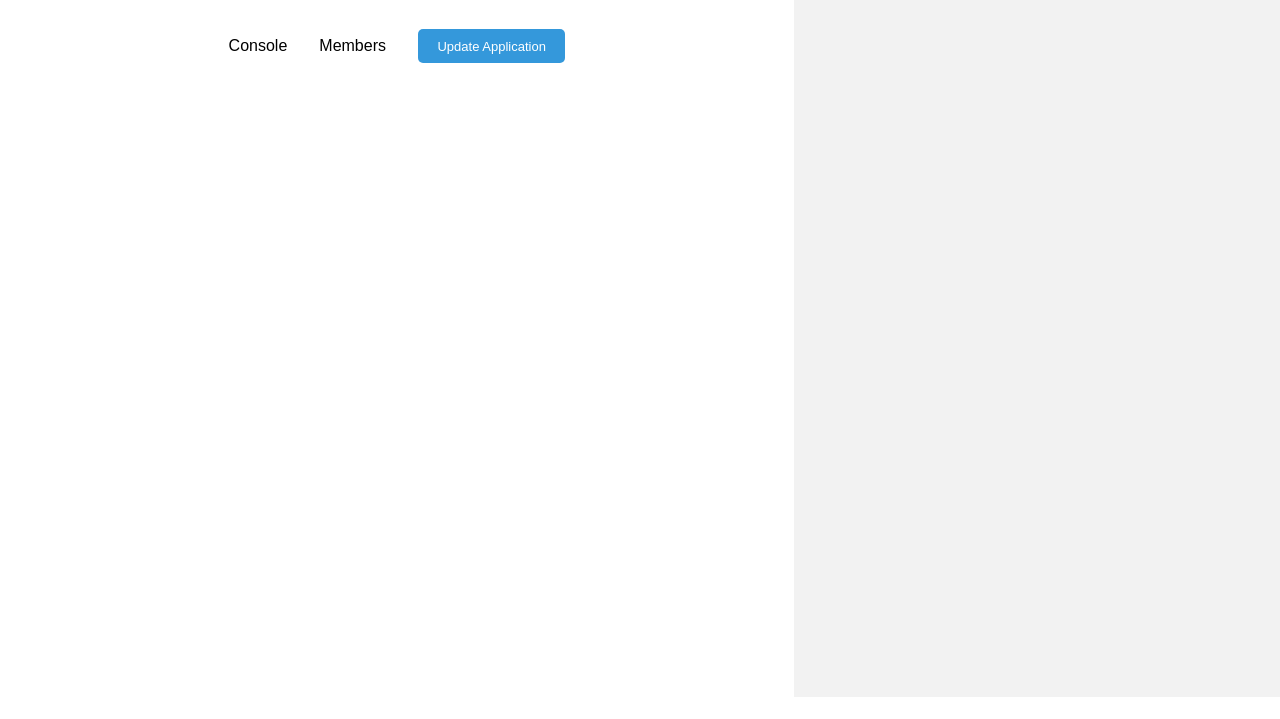
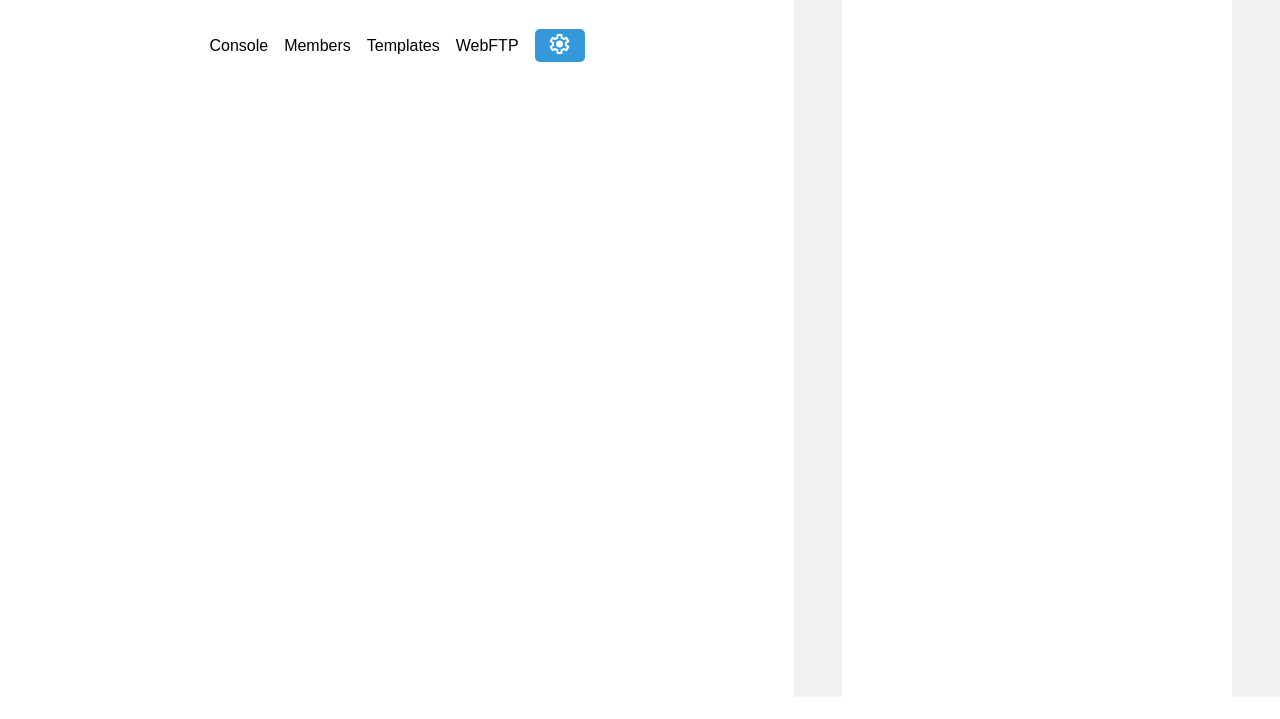
Before and after one commit to anthonylegrand/AppWeaveV2, a website: page public/dashboard.html in a window 1280 px wide. Shown: the part 103-822 px from the top of the page. After the commit the page ends 800 px from the top, so only its background shows below. Drawn offline with nearby package versions, Linux system fonts and the light colour scheme; files that its build step writes are made by us from their sources; no server answers; files whose address does not match are found by name.

Commit message:
✨[Dashboard] Update Design

```diff
--- a/public/css/dashboard.css
+++ b/public/css/dashboard.css
@@ -4,37 +4,43 @@ body {
 
 section {
   width: 100%;
+  z-index: 90;
 }
 body > div {
-  display: flex;
-  align-items: center;
-  height: 100%;
-  padding: 0 3em;
   background-color: rgb(242, 242, 242);
+  min-width: 486px;
+  overflow-y: auto;
+  overflow-x: hidden;
 }
 
 iframe {
   height: 844px;
   width: 390px;
-  overflow: auto;
   border: 0;
   border-radius: 10px;
+  margin: 48px;
+  background-color: white;
 }
 
-ul {
+section > ul {
   list-style: none;
   display: flex;
-  gap: 2em;
+  gap: 1em;
   margin: 2em 0;
   padding: 0;
   justify-content: center;
   align-items: center;
 }
+section > ul > li > button:hover,
+section > ul > li:hover {
+  text-decoration: underline;
+  cursor: pointer;
+}
 
-ul > li > button {
+section > ul > li > button {
   color: white;
   background-color: #3498db;
-  padding: 0.75em 1.5em;
+  padding: 0.25em 1em;
   border: 0;
   border-radius: 5px;
   font-size: small;
--- a/public/css/style.css
+++ b/public/css/style.css
@@ -9,6 +9,11 @@ body {
     width: 0px;
   }
 }
+@media screen and (max-width: 1200px) {
+  header ul {
+    max-width: 100px;
+  }
+}
 header {
   display: flex;
   justify-content: space-between;
@@ -18,12 +23,18 @@ header {
 header > div {
   max-height: 38px;
 }
+header > div > a {
+  color: black;
+}
 header ul {
+  position: relative;
   list-style-type: none;
   border: 1px solid lightgray;
   border-radius: 15px;
   margin: 0;
   padding: 0;
+  z-index: 99;
+  background-color: white;
 }
 header ul > li {
   padding: 10px;
@@ -44,3 +55,7 @@ header ul > li:not(:first-child) {
 header ul:hover > li {
   display: block;
 }
+
+span.icon {
+  font-size: x-large;
+}
--- a/public/dashboard.html
+++ b/public/dashboard.html
@@ -3,8 +3,15 @@
   <head>
     <meta charset="UTF-8" />
     <meta name="viewport" content="width=device-width, initial-scale=1.0" />
+
     <link rel="stylesheet" href="public/css/style.css" />
     <link rel="stylesheet" href="public/css/dashboard.css" />
+
+    <link
+      rel="stylesheet"
+      href="https://fonts.googleapis.com/css2?family=Material+Symbols+Outlined:opsz,wght,FILL,GRAD@24,200,0,0"
+    />
+
     <title>AppWeave - Dashboard</title>
   </head>
   <body>
@@ -28,13 +35,20 @@
         <li>Console</li>
         <!-- <li>Integration</li> -->
         <li>Members</li>
-        <!-- <li>Templates</li> -->
-        <li><button>Update Application</button></li>
+        <li>Templates</li>
+        <li>WebFTP</li>
+        <li>
+          <button>
+            <span class="material-symbols-outlined"> settings </span>
+          </button>
+        </li>
       </ul>
+
+      <div></div>
     </section>
 
     <div>
-      <iframe src="http://localhost:81/projects"> </iframe>
+      <iframe id="mobile-mockup" src=""> </iframe>
     </div>
 
     <script src="public/js/script.js"></script>
--- a/public/js/dashboard.js
+++ b/public/js/dashboard.js
@@ -7,6 +7,9 @@ fetch("/project/" + urlParams.get("projectUuid"), {
   .then((json) => {
     console.log(json);
 
+    document.getElementById("mobile-mockup").src =
+      "http://localhost:81/view/" + json.uuid;
+
     document.getElementById("header-project-name").innerHTML =
       json.displayName || "";
   });
```
